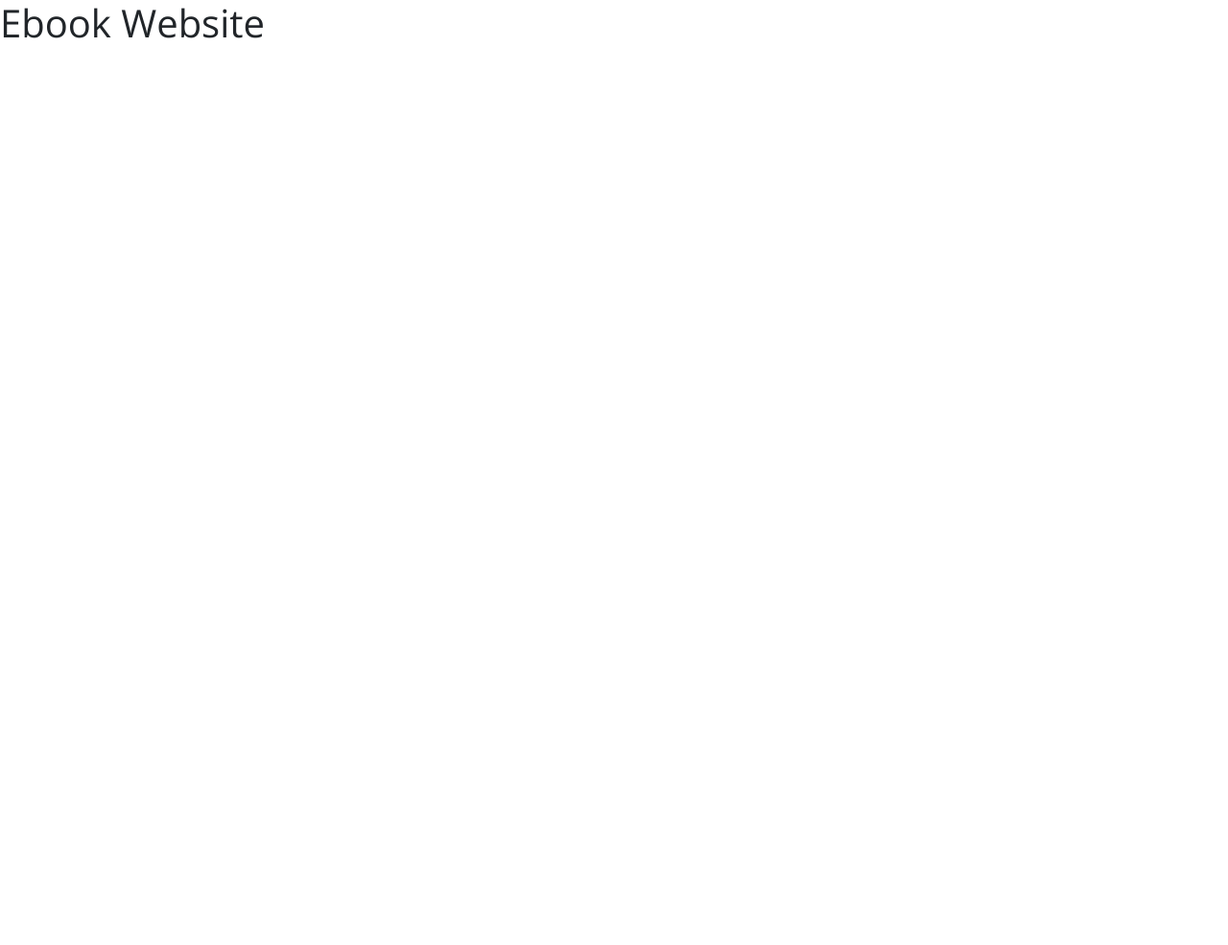
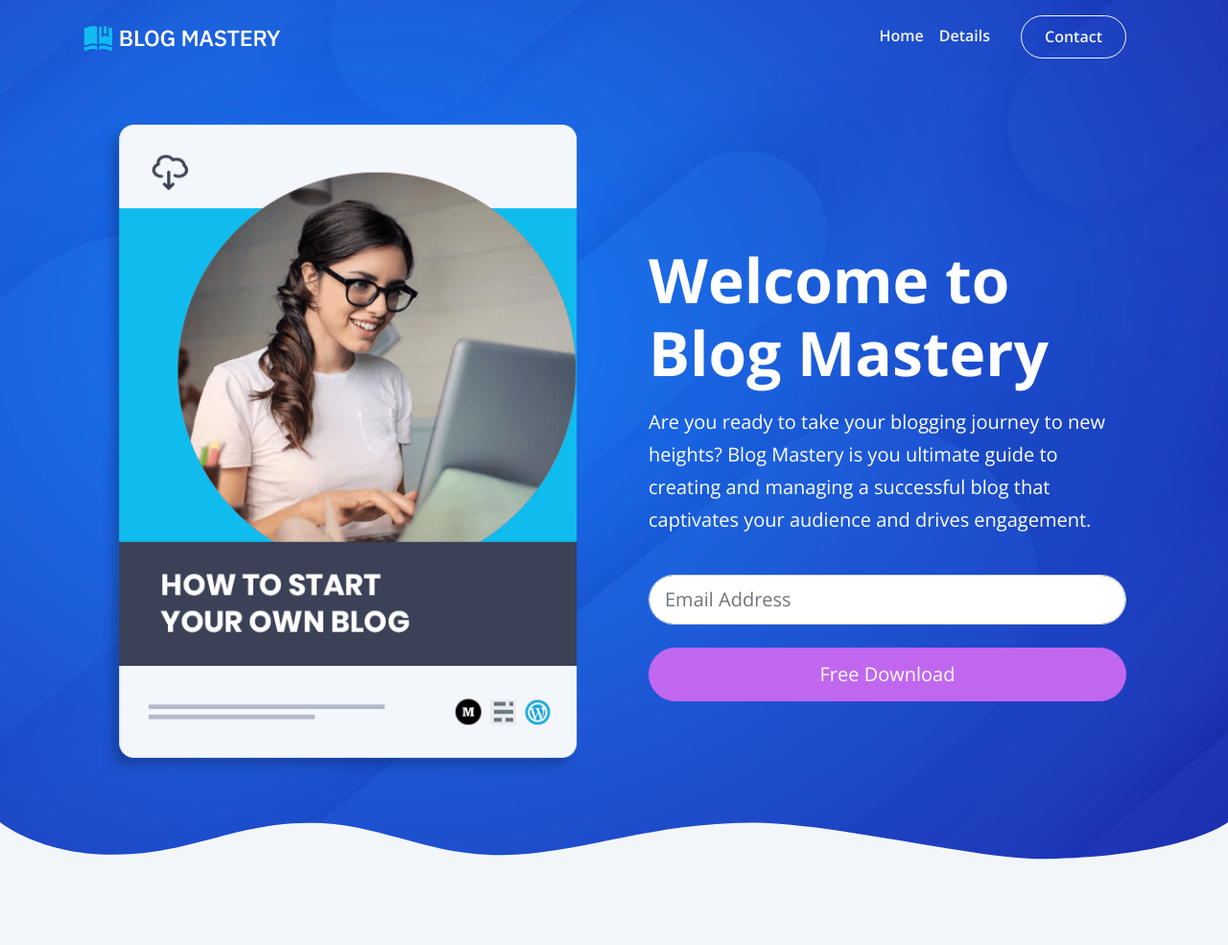
Before and after one commit to Barabbas7/EbookWebsite-TraversyBootstrapCourse, a website: page index.html in a window 1280 px wide. Shown: the whole page at 96% size. Before the commit the page ends 800 px from the top, so only its background shows below. Drawn offline with nearby package versions, Linux system fonts and the light colour scheme; files that its build step writes are made by us from their sources.

Commit message:
Done with the nav and the header.
The scroll effect on the nav is missing, but I will add it later.

```diff
--- a/index.html
+++ b/index.html
@@ -15,7 +15,110 @@
     <title>Free E-Book | Start Your Own Blog</title>
   </head>
   <body>
-    <h1>Ebook Website</h1>
+    <!-- Navigation -->
+    <nav class="navbar navbar-expand-lg fixed-top navbar-dark">
+      <div class="container">
+        <a href="index.html" class="navbar-brand">
+          <img src="images/logo.png" alt="Logo" width="225" />
+        </a>
+        <button
+          class="navbar-toggler"
+          type="button"
+          data-bs-toggle="collapse"
+          data-bs-target="#navbarNavDropdown"
+        >
+          <span class="navbar-toggler-icon"> </span>
+        </button>
+        <div class="collapse navbar-collapse" id="navbarNavDropdown">
+          <ul class="navbar-nav ms-auto">
+            <li class="nav-item">
+              <a href="index.html" class="nav-link fw-semibold">Home</a>
+            </li>
+            <li class="nav-item">
+              <a href="#details" class="nav-link fw-semibold">Details</a>
+            </li>
+            <li class="nav-item">
+              <a
+                href="contact.html"
+                class="nav-link btn btn-outline-light fw-semibold px-4 mx-4"
+                >Contact</a
+              >
+            </li>
+          </ul>
+        </div>
+      </div>
+    </nav>
+
+    <!-- Header -->
+    <header class="header">
+      <!-- Hero -->
+      <div class="hero text-white pt-7">
+        <div class="container-xl">
+          <div class="row">
+            <div class="col-md-6">
+              <div class="image-container mb-5 px-4">
+                <img
+                  src="images/header-ebook.png"
+                  alt="Header Ebook"
+                  class="img-fluid"
+                />
+              </div>
+            </div>
+            <div class="col-md-6">
+              <div
+                class="text-container p-4 d-flex flex-column justify-content-center h-100 mb-5"
+              >
+                <h1 class="display-3 fw-bold">Welcome to Blog Mastery</h1>
+                <p class="lead">
+                  Are you ready to take your blogging journey to new heights?
+                  Blog Mastery is you ultimate guide to creating and managing a
+                  successful blog that captivates your audience and drives
+                  engagement.
+                </p>
+                <!-- From -->
+                <div class="form-container text-center">
+                  <form>
+                    <div class="my-4">
+                      <input
+                        type="email"
+                        class="form-control form-control-lg rounded-5"
+                        placeholder="Email Address"
+                      />
+                    </div>
+                    <div class="d-grid">
+                      <button class="btn btn-lg btn-primary text-white">
+                        Free Download
+                      </button>
+                    </div>
+                  </form>
+                </div>
+              </div>
+            </div>
+          </div>
+        </div>
+      </div>
+      <svg
+        class="frame-decoration"
+        data-name="Layer 2"
+        xmlns="http://www.w3.org/2000/svg"
+        preserveAspectRatio="none"
+        viewBox="0 0 1920 192.275"
+      >
+        <defs>
+          <style>
+            .cls-1 {
+              fill: #f3f6f9;
+            }
+          </style>
+        </defs>
+        <title>frame-decoration</title>
+        <path
+          class="cls-1"
+          d="M0,158.755s63.9,52.163,179.472,50.736c121.494-1.5,185.839-49.738,305.984-49.733,109.21,0,181.491,51.733,300.537,50.233,123.941-1.562,225.214-50.126,390.43-50.374,123.821-.185,353.982,58.374,458.976,56.373,217.907-4.153,284.6-57.236,284.6-57.236V351.03H0V158.755Z"
+          transform="translate(0 -158.755)"
+        />
+      </svg>
+    </header>
 
     <script src="js/bootstrap.bundle.min.js"></script>
     <script src="js/script.js"></script>
--- a/scss/bootstrap.scss
+++ b/scss/bootstrap.scss
@@ -1,4 +1,48 @@
 // Font
 $font-family-sans-serif: 'Open Sans', sans-serif;
 
+// Color
+$primary: #c167ef;
+$secondary: #10bcee;
+$dark: #2b3041;
+$light: #f3f6f9;
+
+// Navbar
+$navbar-padding-y: 1rem;
+$navbar-dark-color: $light;
+$navbar-dark-hover-color: $secondary;
+
+// Button
+$btn-radius: 50px;
+$btn-padding-x: 30px;
+$btn-padding-y: 10px;
+
+$btn-border-radius: $btn-radius;
+$btn-border-radius-sm: $btn-radius;
+$btn-border-radius-lg: $btn-radius;
+$btn-padding-x: $btn-padding-x;
+$btn-padding-x-sm: $btn-padding-x;
+$btn-padding-x-lg: $btn-padding-x;
+$btn-padding-y: $btn-padding-y;
+$btn-padding-y-sm: $btn-padding-y;
+$btn-padding-y-lg: $btn-padding-y;
+$navbar-toggler-border-radius: 5px;
+
+// Spacers
+$spacer: 1rem !default;
+$spacers: (
+  0: 0,
+  1: $spacer * .25,
+  2: $spacer * .5,
+  3: $spacer,
+  4: $spacer * 1.5,
+  5: $spacer * 3,
+  6: $spacer * 6,
+  7: $spacer * 8,
+  8: $spacer * 12,
+) !default;
+
+$line-height-base: 1.7;
+$headings-margin-bottom: $spacer;
+
 @import '../node_modules/bootstrap/scss/bootstrap';
--- a/scss/styles.scss
+++ b/scss/styles.scss
@@ -0,0 +1,9 @@
+.navbar .btn-outline-light:hover {
+    // color: #333;
+    color: var(--bs-dark);
+}
+
+.header {
+    background: url(../images/header-background.jpg) center center no-repeat;
+    background-size: cover;
+}
```
Also changed, not shown: 1 other file.
